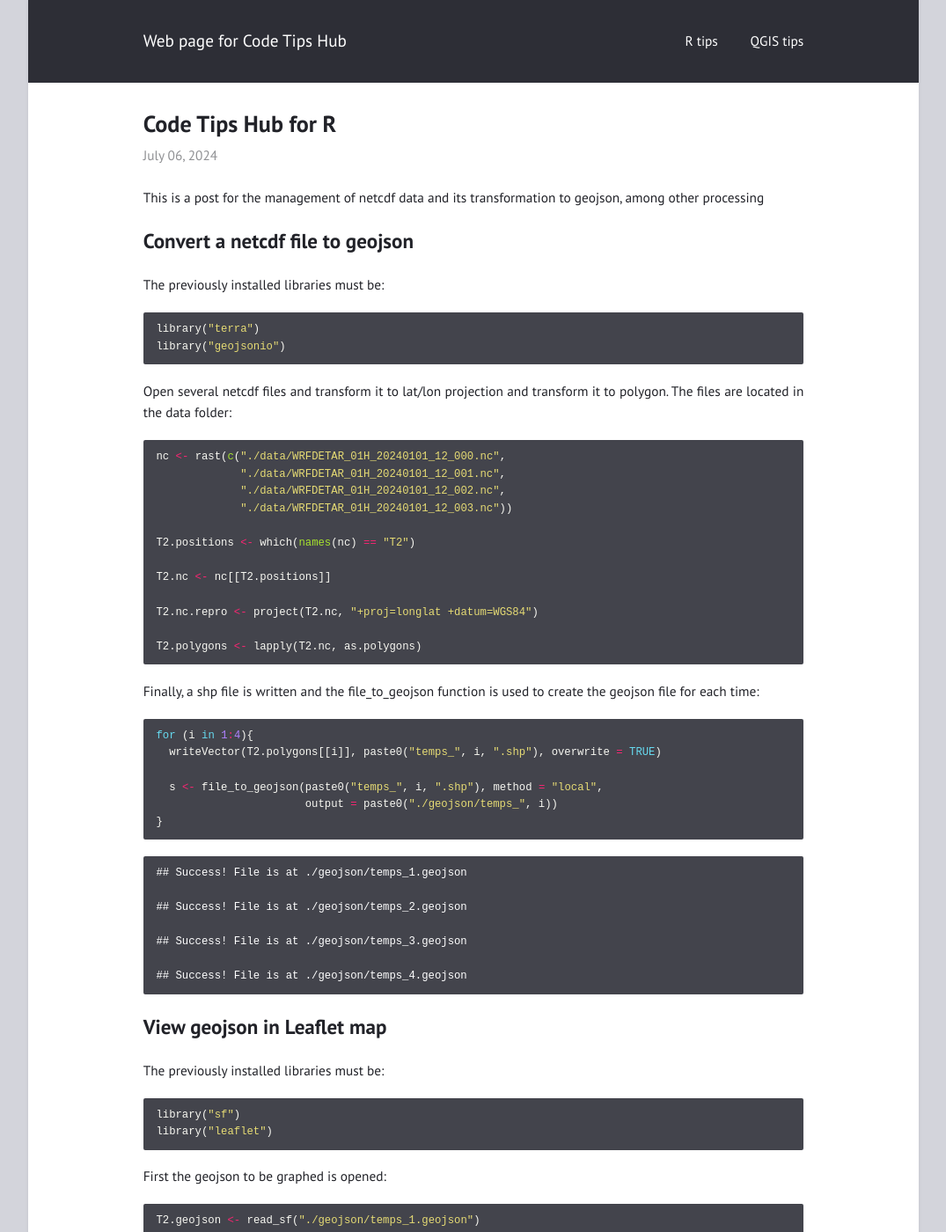
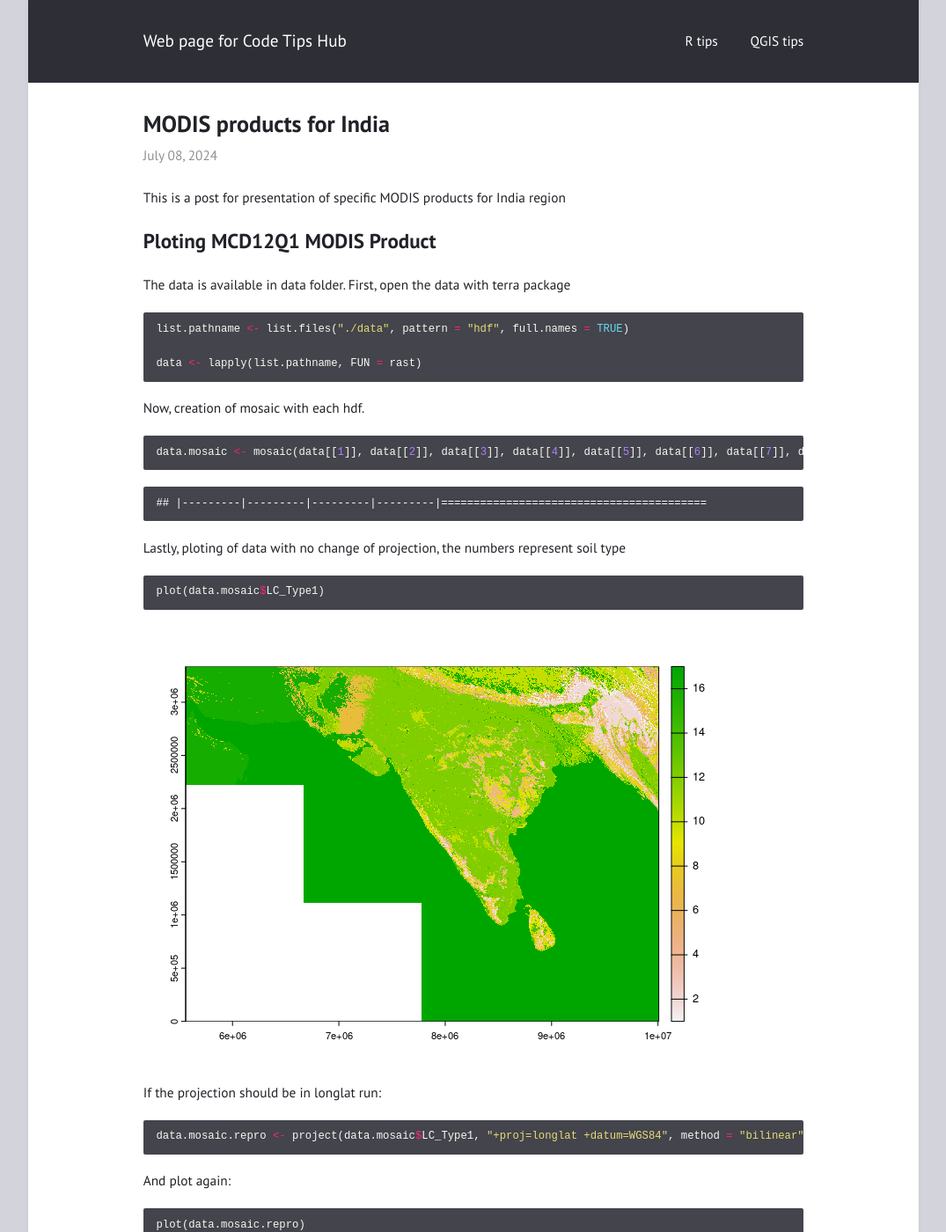
Before and after one commit to Gonzalo1985/CodeTipsHub, a Jekyll site: the page built from _posts/2024-07-08-Code-Tips-Hub-for-R.md, in a window 1280 px wide and 1400 px high. Shown: the whole window at 88% size, without its empty margins (102-1177 px from the left). Built offline with Jekyll 4.4.1, drawn with Linux system fonts in a browser that asks for light colours; some of the changed lines change nothing that is shown; some of the changed text lies outside the part shown.

Commit message:
New files

````diff
--- a/_posts/2024-07-06-Code-Tips-Hub-for-R.md
+++ b/_posts/2024-07-06-Code-Tips-Hub-for-R.md
@@ -1,5 +1,5 @@
 ---
-title: Code Tips Hub for R
+title: Transformation from netcdf to geojson
 layout: post
 subtitle: Gonzalo M. Díaz
 leafletmap: true
@@ -11,7 +11,7 @@ output:
     preserve_yaml: true
 ---
 
-This is a post for the management of netcdf data and its transformation to geojson, among other processing
+This is a post for the management of netcdf data and its transformation to geojson
 
 
 ## Convert a netcdf file to geojson
--- /dev/null
+++ b/_posts/2024-07-08-Code-Tips-Hub-for-R.md
@@ -0,0 +1,57 @@
+---
+title: MODIS products for India
+layout: post
+subtitle: Gonzalo M. Díaz
+leafletmap: true
+always_allow_html: yes
+last_modified_at: 2024-07-06
+output:
+  md_document:
+    variant: gfm
+    preserve_yaml: true
+---
+
+This is a post for presentation of specific MODIS products for India region
+
+
+## Ploting MCD12Q1 MODIS Product
+
+The data is available in data folder. First, open the data with terra
+package
+
+``` r
+list.pathname <- list.files("./data", pattern = "hdf", full.names = TRUE)
+
+data <- lapply(list.pathname, FUN = rast)
+```
+
+Now, creation of mosaic with each hdf.
+
+``` r
+data.mosaic <- mosaic(data[[1]], data[[2]], data[[3]], data[[4]], data[[5]], data[[6]], data[[7]], data[[8]], data[[9]])
+```
+
+    ## |---------|---------|---------|---------|=========================================
+
+Lastly, ploting of data with no change of projection, the numbers
+represent soil type
+
+``` r
+plot(data.mosaic$LC_Type1)
+```
+
+![](../Page01_R_files/figure-gfm/unnamed-chunk-9-1.png)<!-- -->
+
+If the projection should be in longlat run:
+
+``` r
+data.mosaic.repro <- project(data.mosaic$LC_Type1, "+proj=longlat +datum=WGS84", method = "bilinear", progress = FALSE)
+```
+
+And plot again:
+
+``` r
+plot(data.mosaic.repro)
+```
+
+![](../Page01_R_files/figure-gfm/unnamed-chunk-11-1.png)<!-- -->
````
